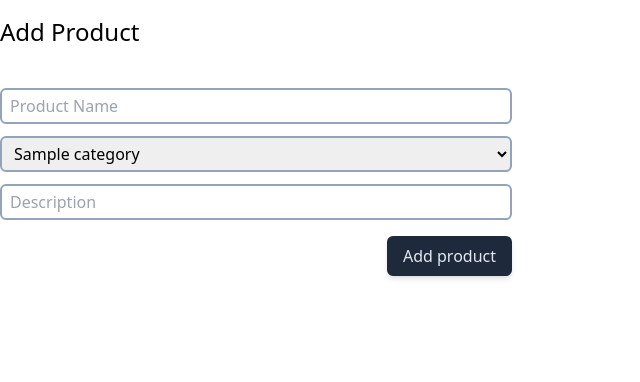
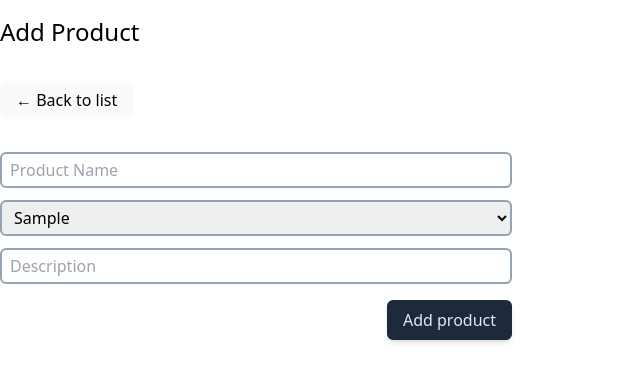
Before and after one commit to RonelTheGreat/inventory-app, a PHP site: template views/products/add.php in a window 1280 px wide. Shown: the top 382 px of the page, without its empty margins (0-640 px from the left). Run offline with PHP 8.4, Linux system fonts and the light colour scheme; the template is opened without the code that fills it: most values are stand-ins (such as "Sample title", 1, 10 or a date in 2020); style sheets or scripts are compiled from the project's sources; some libraries are stand-ins or nearby versions.

Commit message:
Refactored views

```diff
--- a/views/products/add.php
+++ b/views/products/add.php
@@ -1,5 +1,11 @@
 <div class="w-2/5 my-4">
 	<h1 class="text-2xl mb-10">Add Product</h1>
+
+	<div class="mb-10">
+		<a href="/index.php?p=products&action=list" class="custom-secondary-button">
+			&larr; Back to list
+		</a>
+	</div>
 
 	<form method="POST">
 		<?php include_once ROOT_DIR . '/views/includes/alert-error.php'; ?>
@@ -12,8 +18,8 @@
 
 			<div class="mb-3">
 				<select name="category" class="w-full custom-input">
-					<?php foreach ($categories as $category) : ?>
-						<option value="<?= $category['id'] ?>"><?= $category['name']; ?></option>
+					<?php foreach ($categoryOptions as $id => $name) : ?>
+						<option value="<?= $id ?>"><?= $name; ?></option>
 					<?php endforeach; ?>
 				</select>
 			</div>
--- a/views/products/list.php
+++ b/views/products/list.php
@@ -1,4 +1,9 @@
+<div>
 	<h1>Products</h1>
+
+	<?php include_once ROOT_DIR . '/views/includes/alert-error.php'; ?>
+	<?php include_once ROOT_DIR . '/views/includes/alert-success.php'; ?>
+
 	<ul>
 		<?php foreach ($products as $product): ?>
 			<li>
@@ -15,3 +20,4 @@
 	<div>
 		<a href="/index.php?p=products&action=add">Add Product</a>
 	</div>
+</div>
```
Also changed, not shown: views/products/edit.php (+5 -4 lines). Lines whose indentation alone changed are shown as unchanged.
